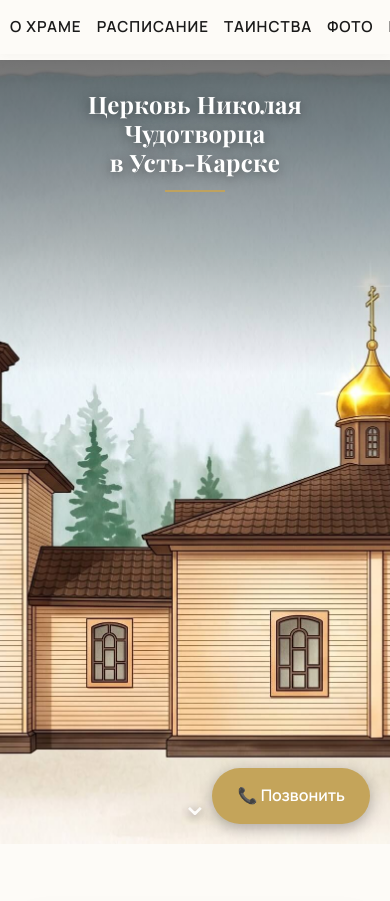
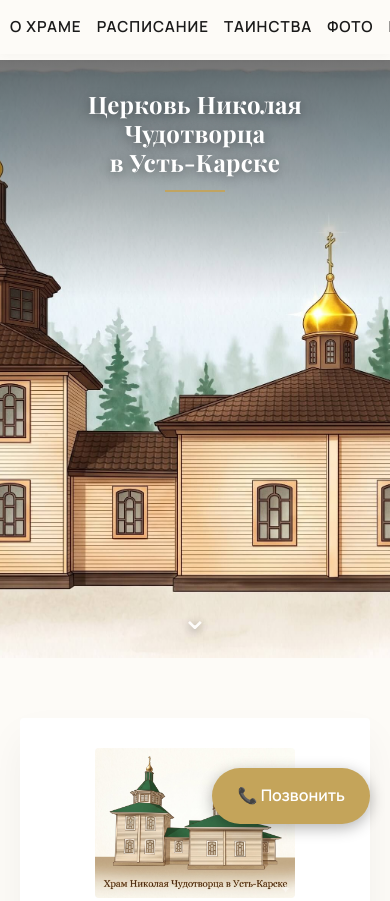
Before and after one commit to uud-ai/nikolskiy-hram.github.io, a plain HTML site: page index.html in a window 390 px wide. Shown: the top 901 px of the page. Drawn offline with Linux system fonts and the light colour scheme.

Commit message:
Add files via upload

```diff
--- a/index.html
+++ b/index.html
@@ -109,7 +109,9 @@
 
         /* ОБНОВЛЕНО: Обложка — текст сверху с крестом, храм виден целиком */
         .hero {
-            height: calc(100vh - 60px); min-height: 500px;
+            height: calc(100vh - 60px); /* запасной вариант для старых браузеров */
+            height: calc(100svh - 60px); /* ДОБАВЛЕНО: современный юнит — учитывает адресную строку мобильного браузера, чтобы блок не вылезал за экран */
+            min-height: 500px;
             background: url('church.jpg') no-repeat center center;
             background-size: cover;
             display: flex;
@@ -424,6 +426,7 @@
             .navbar { gap: 15px; padding: 15px 10px; font-size: 0.85rem; overflow-x: auto; justify-content: flex-start; scrollbar-width: none; }
             .navbar::-webkit-scrollbar { display: none; }
             .navbar a { white-space: nowrap; }
+            .hero { height: calc(78vh - 60px); height: calc(78svh - 60px); min-height: 420px; }
             .hero-content { padding-top: 30px; }
             .hero h1 { letter-spacing: 0.3px; font-size: 1.5rem; }
             .hero-divider { width: 60px; }
```
